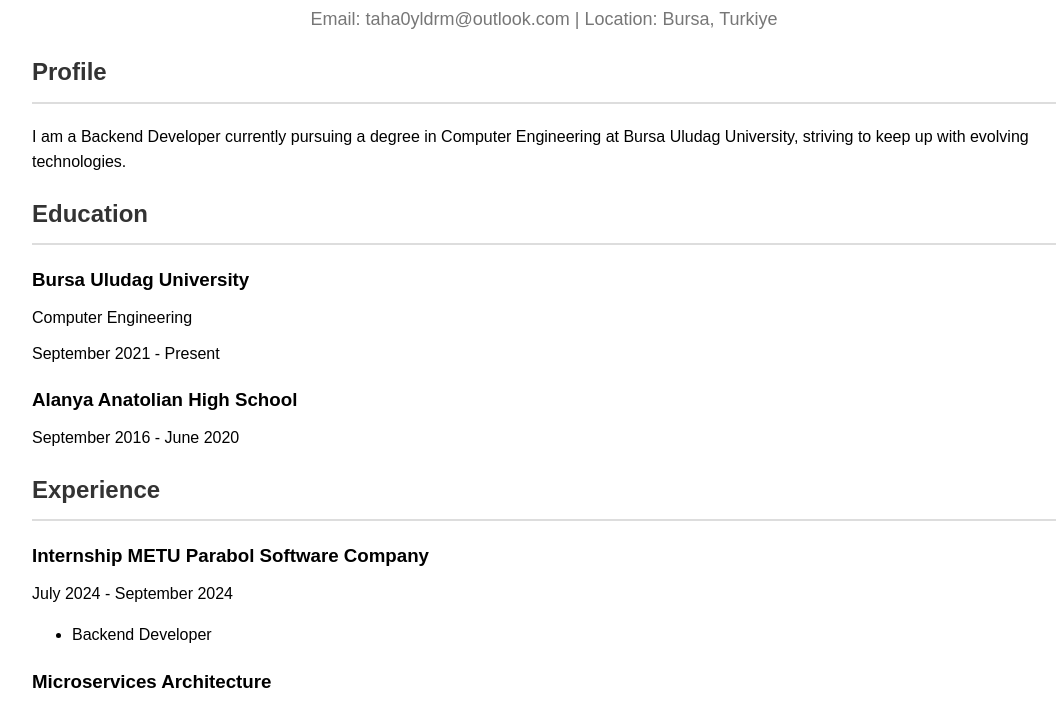
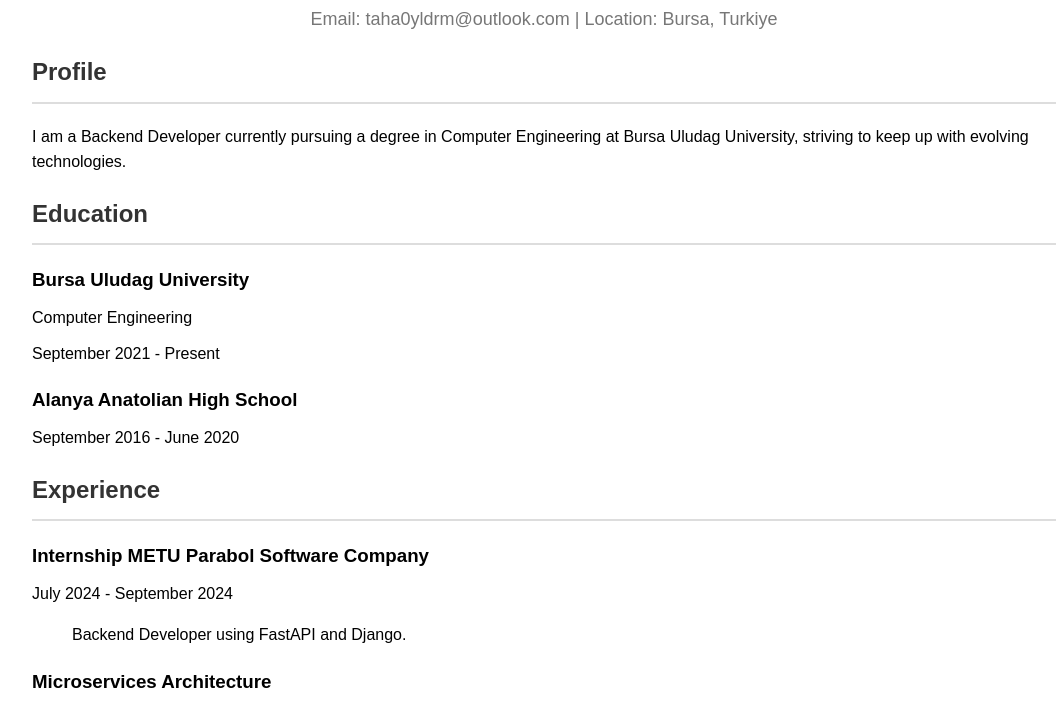
Before and after one commit to thyildirim/thyildirim.github.io, a plain HTML site: page index.html in a window 1280 px wide. Shown: the part 91-795 px from the top of the page, without its empty margins (96-1155 px from the left). Drawn offline with Linux system fonts and the light colour scheme.

Commit message:
Update index.html

```diff
--- a/index.html
+++ b/index.html
@@ -40,9 +40,7 @@
             <h3>Internship METU Parabol Software Company</h3>
             <p>July 2024 - September 2024</p>
             <ul>
-                <li>
-                    Backend Developer
-                </li>
+            Backend Developer using FastAPI and Django.
             </ul>
 
             <h3>Microservices Architecture</h3>
```
